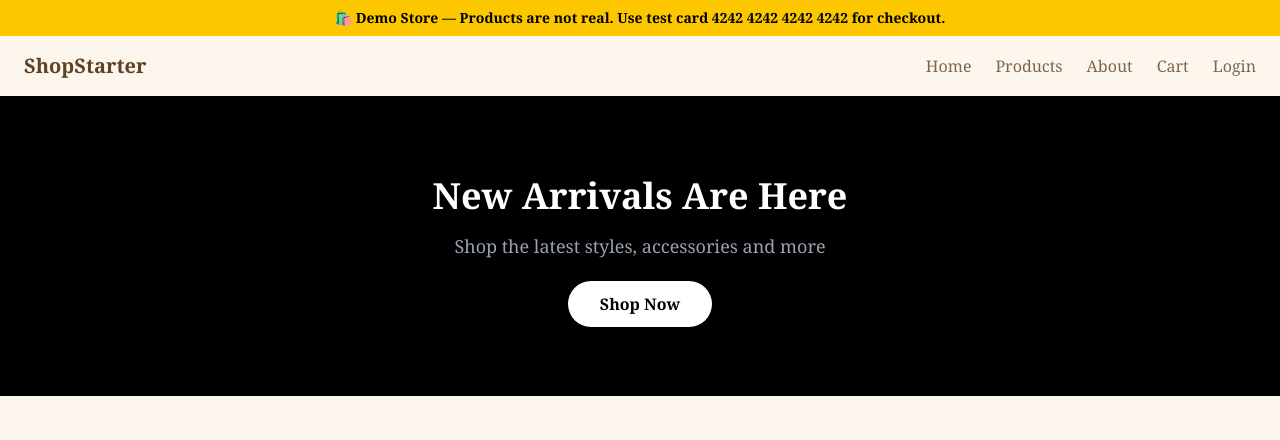
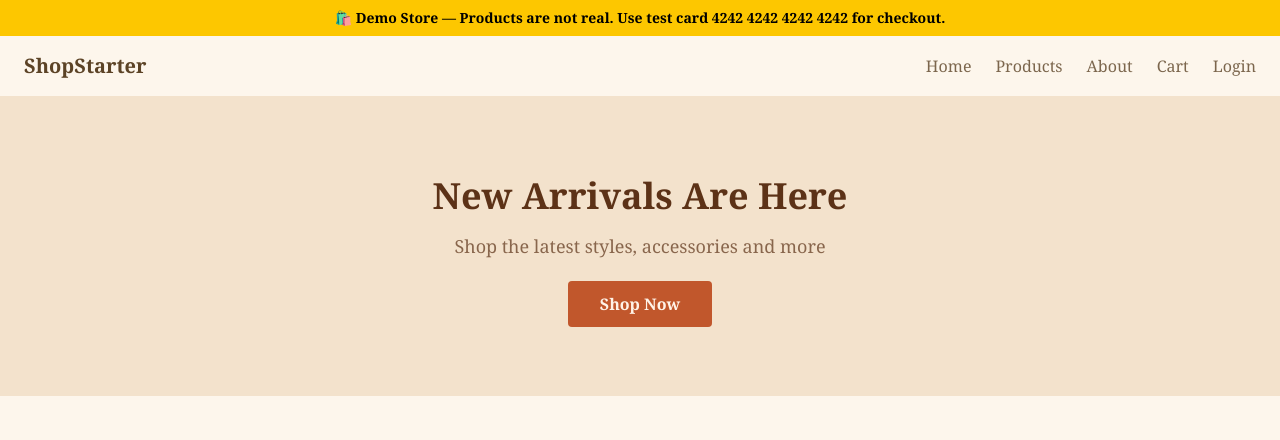
Before and after one commit to krystleL21/shopstarter, a Next.js app: page / in a window 1280 px wide. Shown: the top 440 px of the page. Built offline with nearby package versions, Linux system fonts and the light colour scheme; no server answers; the database is empty.

Commit message:
fix hero text contrast with dedicated hero-text theme variable

```diff
--- a/app/globals.css
+++ b/app/globals.css
@@ -31,6 +31,7 @@ body {
   --theme-accent: #000000;
   --theme-accent-text: #ffffff;
   --theme-hero-bg: #0a0a0a;
+  --theme-hero-text: #ffffff;
   --theme-font: Arial, Helvetica, sans-serif;
   --theme-radius: 0.5rem;
 }
@@ -41,6 +42,7 @@ body {
   --theme-accent: #f5f200;
   --theme-accent-text: #0a0a0a;
   --theme-hero-bg: #141414;
+  --theme-hero-text: #ffffff;
   --theme-font: Arial, Helvetica, sans-serif;
   --theme-radius: 0px;
 }
@@ -51,6 +53,7 @@ body {
   --theme-accent: #c1572c;
   --theme-accent-text: #fff3e8;
   --theme-hero-bg: #f3e2cc;
+  --theme-hero-text: #5c3217;
   --theme-font: Georgia, "Times New Roman", serif;
   --theme-radius: 0.25rem;
 }
--- a/app/page.js
+++ b/app/page.js
@@ -15,15 +15,16 @@ export default async function Home() {
   return (
     <main>
       {/* Hero Section */}
-      <section className="bg-black text-white px-6 py-20 text-center">
-       <h1 className="text-4xl font-bold mb-4">{config.heroTitle}</h1>
-<p className="text-gray-400 text-lg mb-8">{config.heroSubtitle}</p>
+      <section style={{ background: "var(--theme-hero-bg)", color: "var(--theme-accent-text)" }} className="px-6 py-20 text-center">
+       <h1 style={{ color: "var(--theme-hero-text)" }} className="text-4xl font-bold mb-4">{config.heroTitle}</h1>
+<p style={{ color: "var(--theme-hero-text)", opacity: 0.7 }} className="text-lg mb-8">{config.heroSubtitle}</p>
 
          <a href="/products"
-          className="bg-white text-black px-8 py-3 rounded-full font-semibold hover:bg-gray-200 transition-colors"
-        >
-          Shop Now
-        </a>
+  style={{ background: "var(--theme-accent)", color: "var(--theme-accent-text)", borderRadius: "var(--theme-radius)" }}
+  className="px-8 py-3 font-semibold hover:opacity-90 transition-opacity"
+>
+  Shop Now
+</a>
       </section>
 
       {/* Product Grid */}
```
